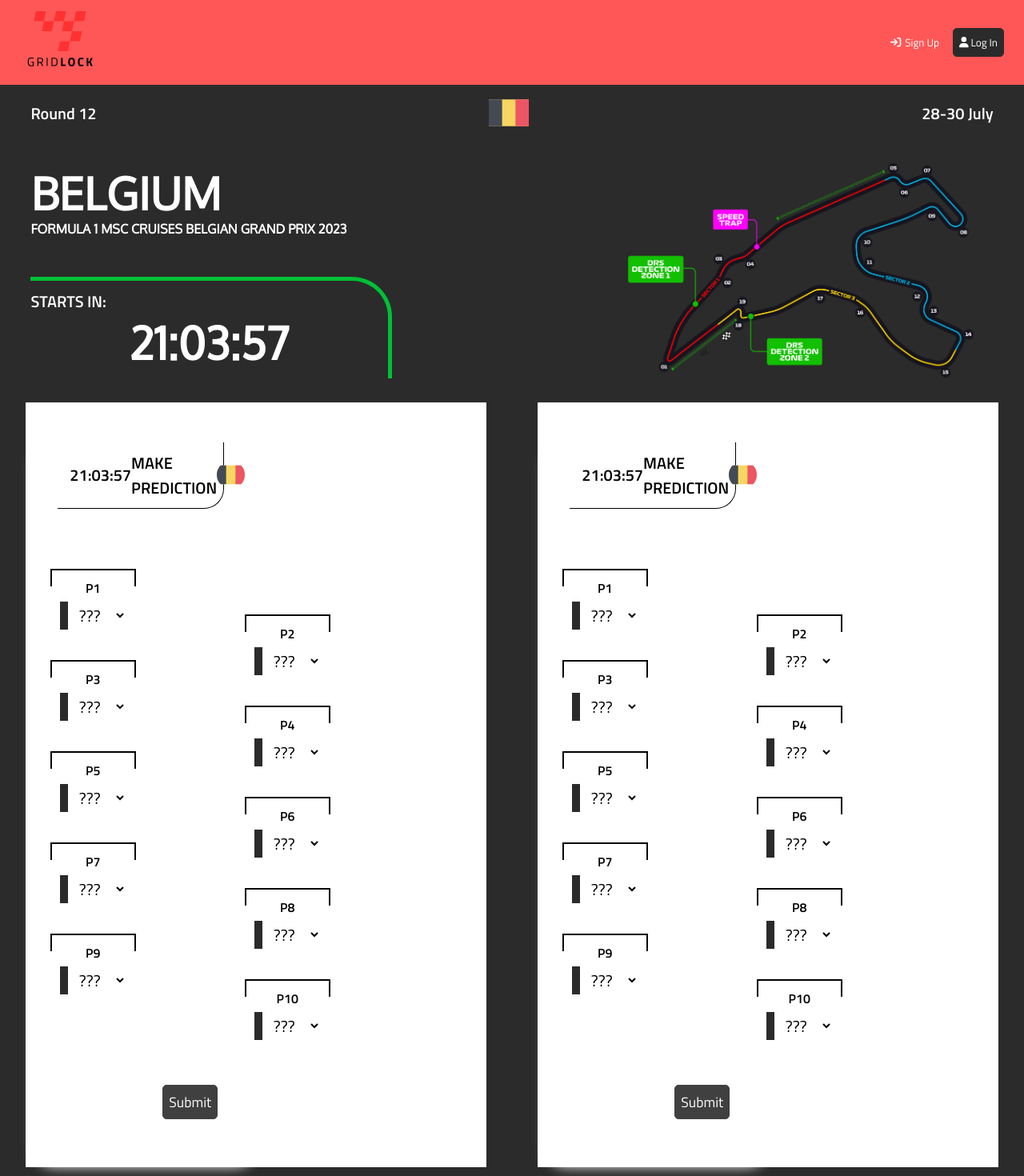
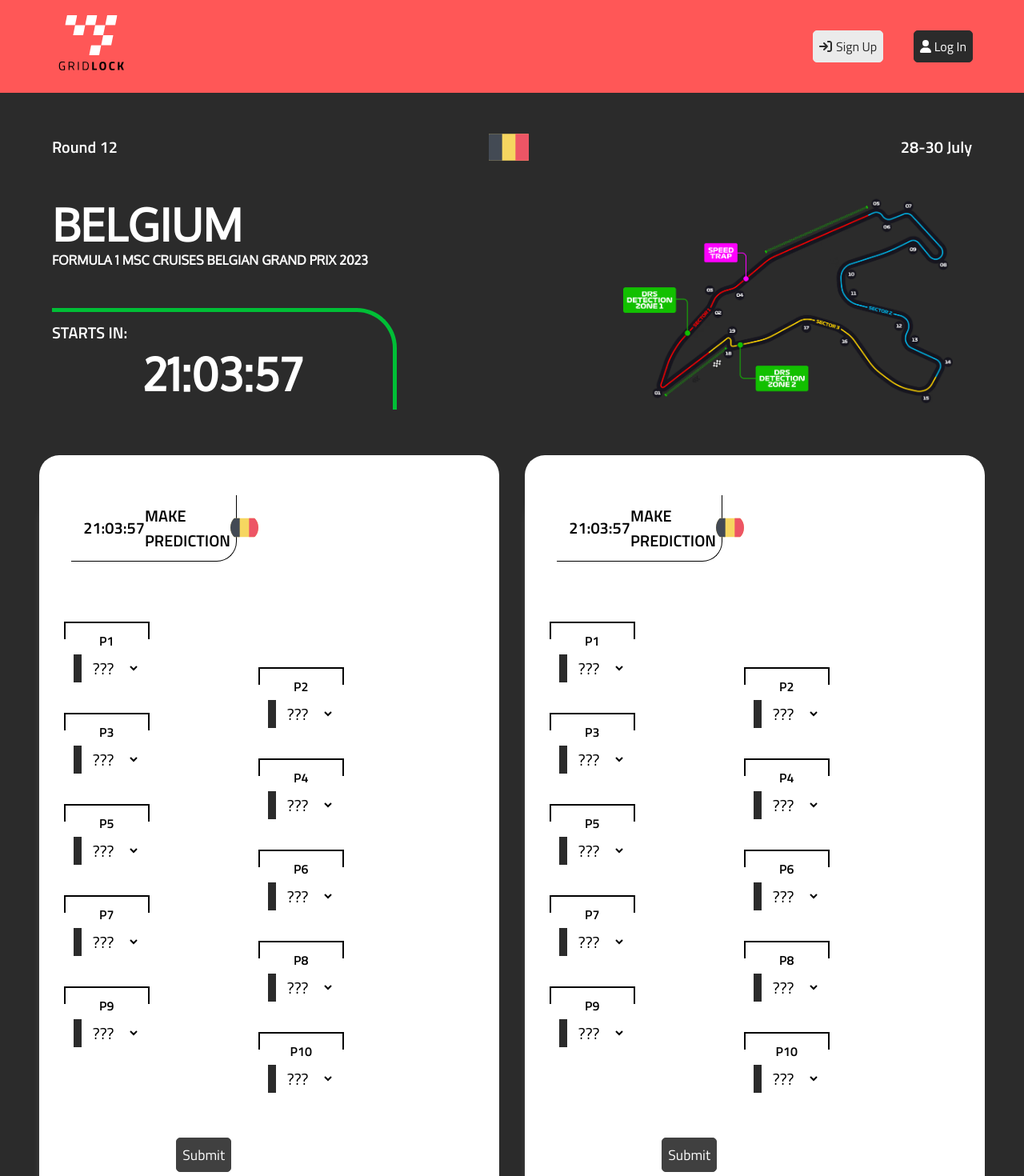
Before and after one commit to m0lts/GridLock, a React (Vite) app: page / in a window 1280 px wide. Shown: the top 1470 px of the page at 80% size. Built offline with nearby package versions, Linux system fonts and the light colour scheme; the HTML template or start-up script is replaced by a standard one.

Commit message:
added footer and styled header

```diff
--- a/src/App.jsx
+++ b/src/App.jsx
@@ -4,6 +4,8 @@ import GrandPrix from './windows/Hero/grandPrix';
 import WindowOne from './windows/WindowOne/windowOne';
 import WindowTwo from './windows/WindowTwo/windowTwo';
 import WindowThree from './windows/WindowThree/windowThree';
+import WindowFour from './windows/WindowFour/windowFour';
+import Footer from './components/footer';
 import './assets/global.css';
 
 
@@ -19,8 +21,10 @@ function App() {
         </section>
         <section className="sectionTwo">
           <WindowThree />
+          <WindowFour />
         </section>
       </main>
+      <Footer />
     </>
   )
 }
--- a/src/assets/global.css
+++ b/src/assets/global.css
@@ -58,15 +58,21 @@ h4 {
 }
 .btn:hover,
 .btn:active {
-  opacity: 0.75;
+  opacity: 0.9;
 }
 .btn:active {
   border: 1px solid var(--white);
+  opacity: 1;
 }
 
 .signUpBtn {
-  background-color: var(--red);
-  border: 1px solid var(--red);
+  background-color: var(--light-grey);
+  border: 1px solid var(--light-grey);
+  color:var(--black);
+  font-size: 1rem;
+}
+.signUpBtn:active {
+  border: 1px solid var(--black);
 }
 .signUpBtnTxt {
   margin-left: 5px;
@@ -74,7 +80,8 @@ h4 {
 
 .loginBtn {
   background-color: var(--black);
-  border:1px solid var(--black)
+  border:1px solid var(--black);
+  font-size: 1rem;
 }
 
 .submitBtn {
@@ -92,7 +99,7 @@ header {
   align-items: center;
   width:100%;
   margin:0 auto;
-  padding:0 25px;
+  padding:5px 5%;
   background-color: var(--red);
 }
 .logoImg {
@@ -103,19 +110,27 @@ header {
   display: flex;
   justify-content: space-between;
   align-items: center;
-  width:150px;
+  width:200px;
 }
 
 /* APP */
 .appBackground {
   background-color: var(--black);
+  border: 1px solid var(--black);
+}
+.windowOne,
+.windowTwo,
+.windowThree,
+.windowFour {
+  border-radius: 25px;
 }
 
 /* Section 1 (inc. windows 1 and 2) */
 .sectionOne {
   display: flex;
-  justify-content: space-around;
+  justify-content: center;
   align-items: center;
+  gap:2.5%;
 }
 .windowOne {
   background-color: var(--white);
@@ -126,16 +141,22 @@ header {
   width:45%;
 }
 
-/* Section 2 (inc. window 3) */
+/* Section 2 (inc. windows 3 and 4) */
 .sectionTwo {
   width:100%;
+  margin:2.5% auto;
 }
 .windowThree {
   background-image: url('./interface/media/images/silverstone_podium.jpg');
   background-position: center;
   background-repeat: none;
   background-size: cover;
-  width:95%;
+  width:92.5%;
+  margin:0 auto;
+}
+.windowFour {
+  background-color: var(--light-grey);
+  width:92.5%;
   margin:0 auto;
 }
 .standingsWindowTitle {
@@ -145,10 +166,36 @@ header {
   margin:25px 0;
 }
 
+/* Footer */
+footer {
+  background-color: var(--light-grey);
+  padding:2.5% 5%;
+}
+.footerFlex {
+  display: flex;
+  align-items: center;
+  justify-content: space-between;
+}
+.footerList {
+  width: 60%;
+  display: flex;
+  justify-content: space-around;
+  align-items: center;
+}
+.footerListItem {
+  list-style: none;
+}
+.copyright {
+  width:fit-content;
+  margin:0 auto;
+  margin-top:25px;
+  font-size: 0.75rem;
+}
+
 /* Next Race Banner */
 .nextRaceBanner {
   color:var(--white);
-  padding:0 3%;
+  padding:2.5% 5%;
 }
 .bannerHeroTop {
   display: flex;
--- /dev/null
+++ b/src/components/footer.jsx
@@ -0,0 +1,20 @@
+import React from "react";
+import logo from "../assets/interface/logos/logo_standard_vector.svg";
+import "../assets/global.css";
+
+export default function Footer() {
+    return (
+        <footer>
+            <div className="footerFlex">
+                <img src={logo} alt="GridLock logo" className="logoImg" />
+                <ul className="footerList">
+                    <li className="footerListItem">What is GridLock?</li>
+                    <li className="footerListItem">How does GridLock work?</li>
+                    <li className="footerListItem">Terms and Conditions</li>
+                    <li className="footerListItem">Contact Us</li>
+                </ul>
+            </div>
+            <p className="copyright">Copyright: GridLock 2023. All rights reserved.</p>
+        </footer>
+    )
+}
--- a/src/components/header.jsx
+++ b/src/components/header.jsx
@@ -1,5 +1,5 @@
 import React from "react";
-import logo from "../assets/interface/logos/logo_standard_vector.svg";
+import logo from "../assets/interface/logos/logo_whiteflag_blacktext.svg";
 import { SignUpBtn } from "./buttons";
 import { LoginBtn } from "./buttons";
 import "../assets/global.css";
--- /dev/null
+++ b/src/windows/WindowFour/windowFour.jsx
@@ -0,0 +1,12 @@
+import React from "react";
+import GlobalStandings from "../../components/standings";
+import "../../assets/global.css";
+
+export default function WindowFour() {
+    return (
+        <div className="windowFour">
+            <h3 className="standingsWindowTitle">Global Standings</h3>
+            <GlobalStandings />
+        </div>
+    )
+}
```
